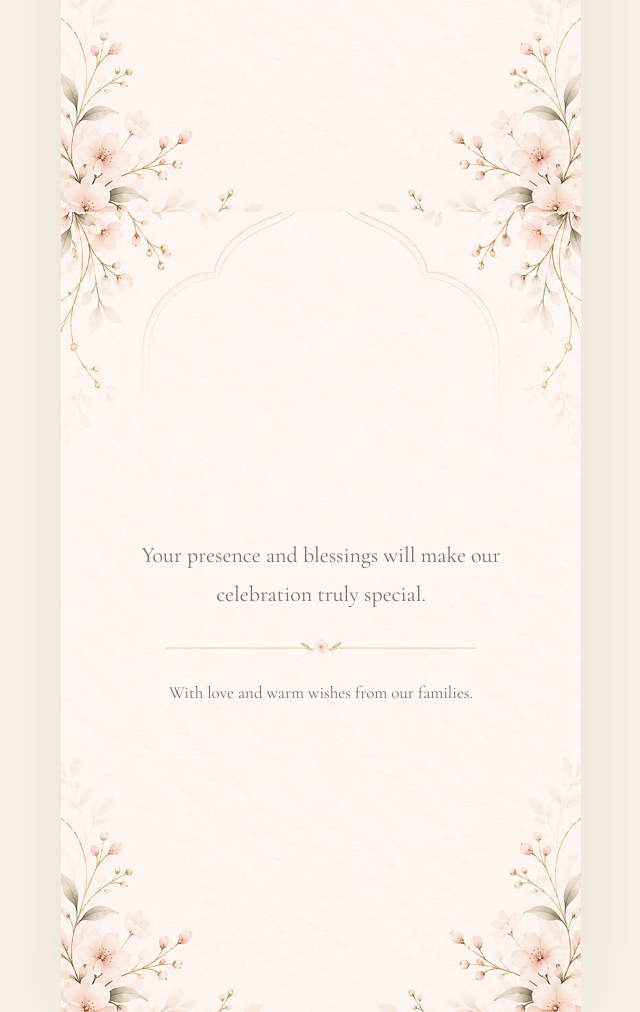
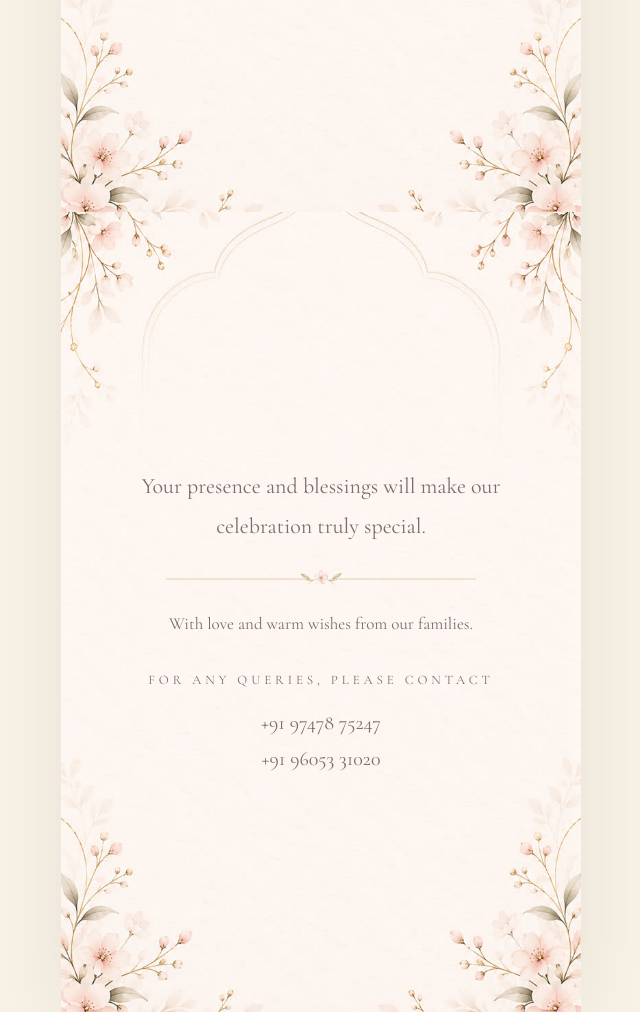
Before and after one commit to skenllp/thoufeera-safas, a plain HTML site: page index.html in a window 1280 px wide. Shown: the part 2988-4000 px from the top of the page, without its empty margins (319-959 px from the left). Drawn offline with nearby package versions, Linux system fonts and the light colour scheme; a web font is replaced by a local one.

Commit message:
Repush wedding invitation website

```diff
--- a/index.html
+++ b/index.html
@@ -35,7 +35,7 @@
 <div class="date r" style="--d:.2s">31<span>January</span>2027</div><p class="r" style="--d:.3s;font-size:22px">Sunday | 11:00 AM</p></section>
 <section class="pg bg-f"><p class="small r">Location</p><h2 class="script r" style="--d:.15s;font-size:52px;margin:6px 0;line-height:1.25">Hayath Convention Center</h2><p class="r" style="--d:.25s;font-size:22px">Cherumukku</p>
 <a class="btn r" style="--d:.35s" id="map" href="https://maps.app.goo.gl/dAebTpG4Kb7Jr31n7" target="_blank" rel="noopener"><svg width="16" height="16" viewBox="0 0 24 24" fill="none" stroke="currentColor" stroke-width="1.8"><path d="M12 22s7-6.5 7-12a7 7 0 0 0-14 0c0 5.5 7 12 7 12z"/><circle cx="12" cy="10" r="2.5"/></svg>View Location →</a></section>
-<section class="pg bg-f"><p class="r" style="font-size:22px">Your presence and blessings will make our celebration truly special.</p><img class="r dv" style="--d:.2s" src="assets/img/divider.png" alt="" loading="lazy"><p class="r" style="--d:.3s">With love and warm wishes from our families.</p></section>
+<section class="pg bg-f"><p class="r" style="font-size:22px">Your presence and blessings will make our celebration truly special.</p><img class="r dv" style="--d:.2s" src="assets/img/divider.png" alt="" loading="lazy"><p class="r" style="--d:.3s">With love and warm wishes from our families.</p><div class="r" style="--d:.4s;margin-top:30px"><p class="small">For any queries, please contact</p><p style="font-size:20px;margin-top:12px"><a href="tel:+919747875247" style="color:inherit;text-decoration:none">+91 97478 75247</a><br><a href="tel:+919605331020" style="color:inherit;text-decoration:none">+91 96053 31020</a></p></div></section>
 </main>
 <button id="mu" aria-label="Toggle music">♪</button><audio id="au" src="assets/audio/music.mp3" loop preload="auto"></audio>
 <script src="assets/js/main.js"></script></body></html>
```
